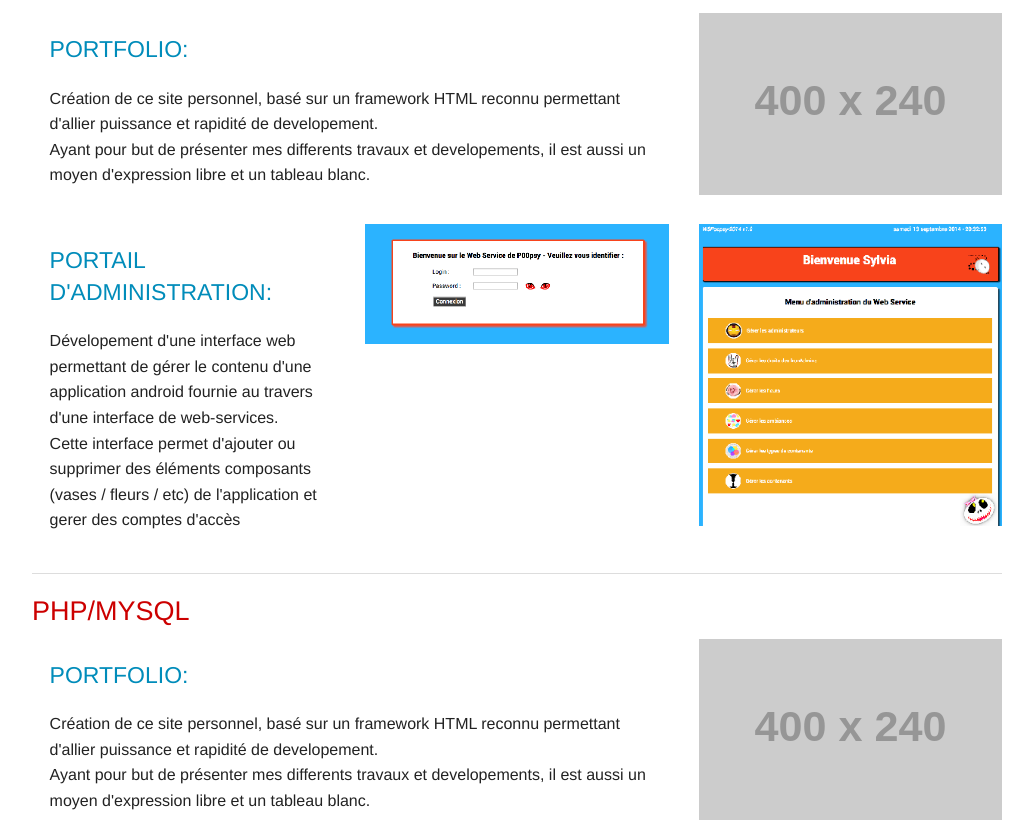
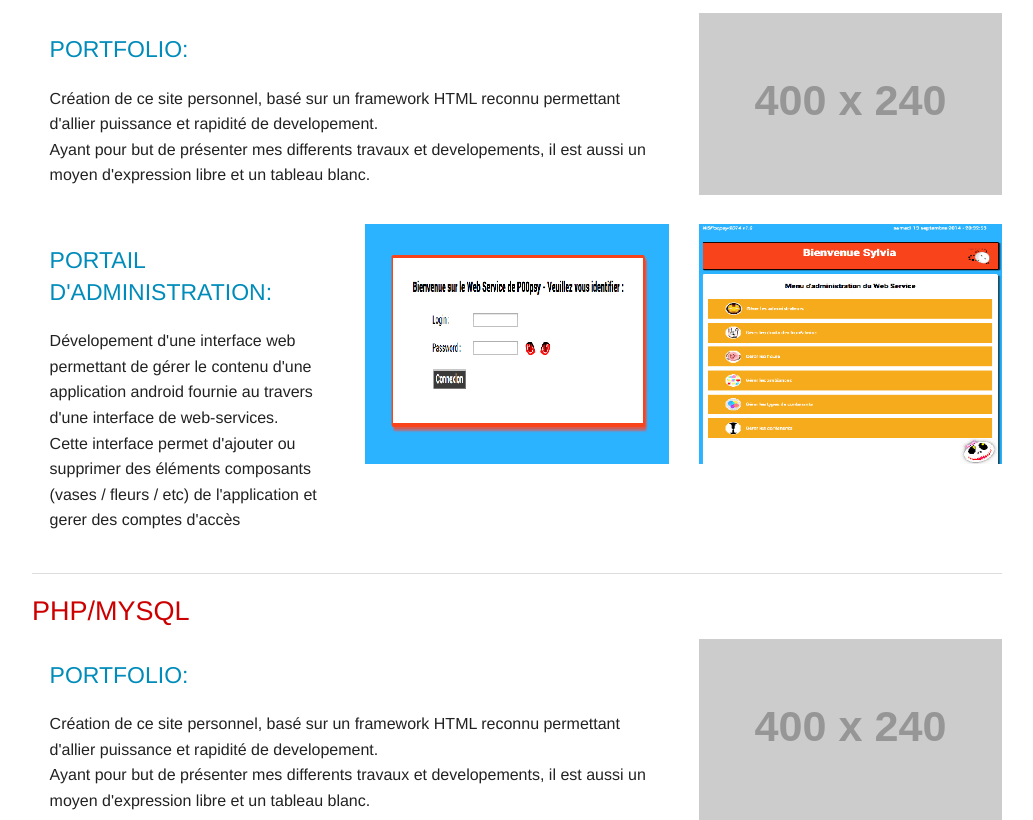
Before and after one commit to p00ps/p00ps.github.io, a PHP site: page /projets/index.html in a window 1280 px wide. Shown: the part 746-1566 px from the top of the page, without its empty margins (123-1156 px from the left). Run offline with PHP 8.4, Linux system fonts and the light colour scheme; grey boxes labelled with a size stand in for pictures from a placeholder-image service; some libraries are stand-ins or nearby versions.

Commit message:
force img size.

```diff
--- a/css/addson.css
+++ b/css/addson.css
@@ -27,6 +27,11 @@ article ul li{
 
 article ul li:first-letter{
 	text-transform: uppercase;
+}
+
+#thumb img {
+	height: 240px;
+	width: 400px;
 }
 
 .featured-button{
--- a/projets/index.html
+++ b/projets/index.html
@@ -125,10 +125,10 @@
 				</li>
 			</ul>
           </div>
-          <div class="large-4 columns">
+          <div id="thumb" class="large-4 columns">
             <img src="../img/admin01.png" />
           </div>
-          <div class="large-4 columns">
+          <div id="thumb" class="large-4 columns">
             <img src="../img/admin02.png" />
           </div>
         </div>
```
